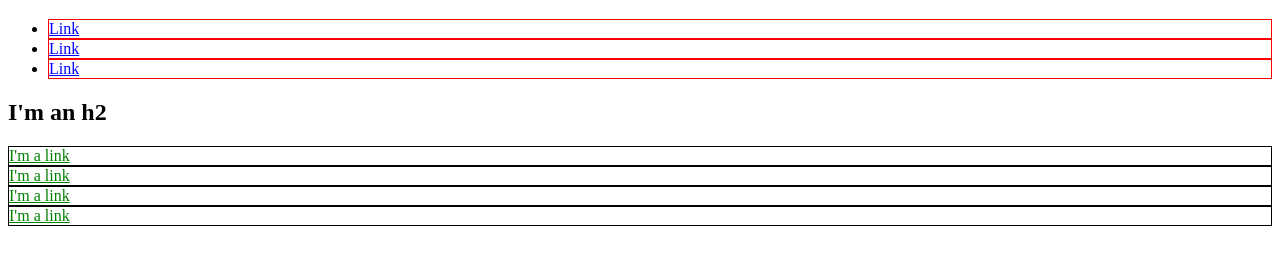
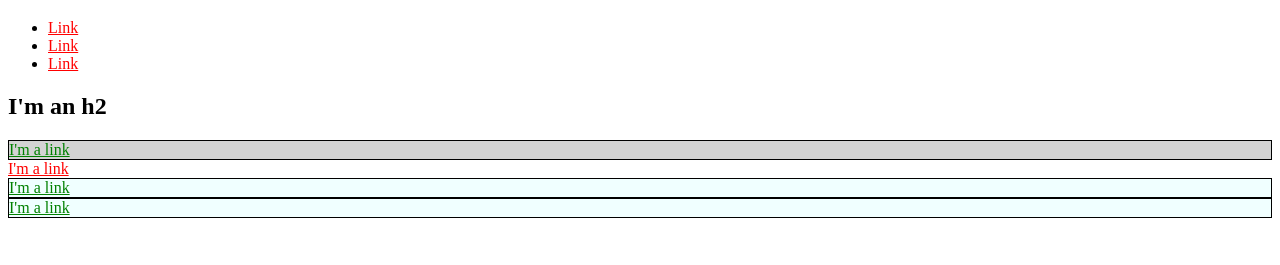
Before and after one commit to KleEnder/kleender.github.io, a plain HTML site: page index.html in a window 1280 px wide. Shown: the part 61-326 px from the top of the page. Drawn offline with Linux system fonts and the light colour scheme.

Commit message:
created new style

```diff
--- a/index.html
+++ b/index.html
@@ -7,24 +7,25 @@
       a {
         color: red;
       }
-      div {
+      #exec-bio {
+        background-color: lightgray;
+      }
+      .bio-box.azure {
         border: 1px solid black;
+        background-color: azure;
       }
-      li {
-        border: 1px solid red;
-      }
-      div a {
+      .bio-box a {
         color: green;
       }
-      ul li a {
-        color: blue;
+      #orangeLink {
+        background-color: orange:
       }
     </style>
   </head>
   <body>
     <h1>I'm an h1</h1>
     <ul>
-      <li>
+      <li id="orangeLink">
         <a href="http://example.com/">Link</a>
       </li>
       <li>
@@ -35,16 +36,16 @@
       </li>
     </ul>
     <h2>I'm an h2</h2>
+    <div id="exec-bio" class="bio-box azure">
+      <a href="http://example.com/">I'm a link</a>
+    </div class="bio-box azure">
     <div>
       <a href="http://example.com/">I'm a link</a>
     </div>
-    <div>
+    <div class="bio-box azure">
       <a href="http://example.com/">I'm a link</a>
     </div>
-    <div>
-      <a href="http://example.com/">I'm a link</a>
-    </div>
-    <div>
+    <div class="bio-box azure">
       <a href="http://example.com/">I'm a link</a>
     </div>
   </body>
```
